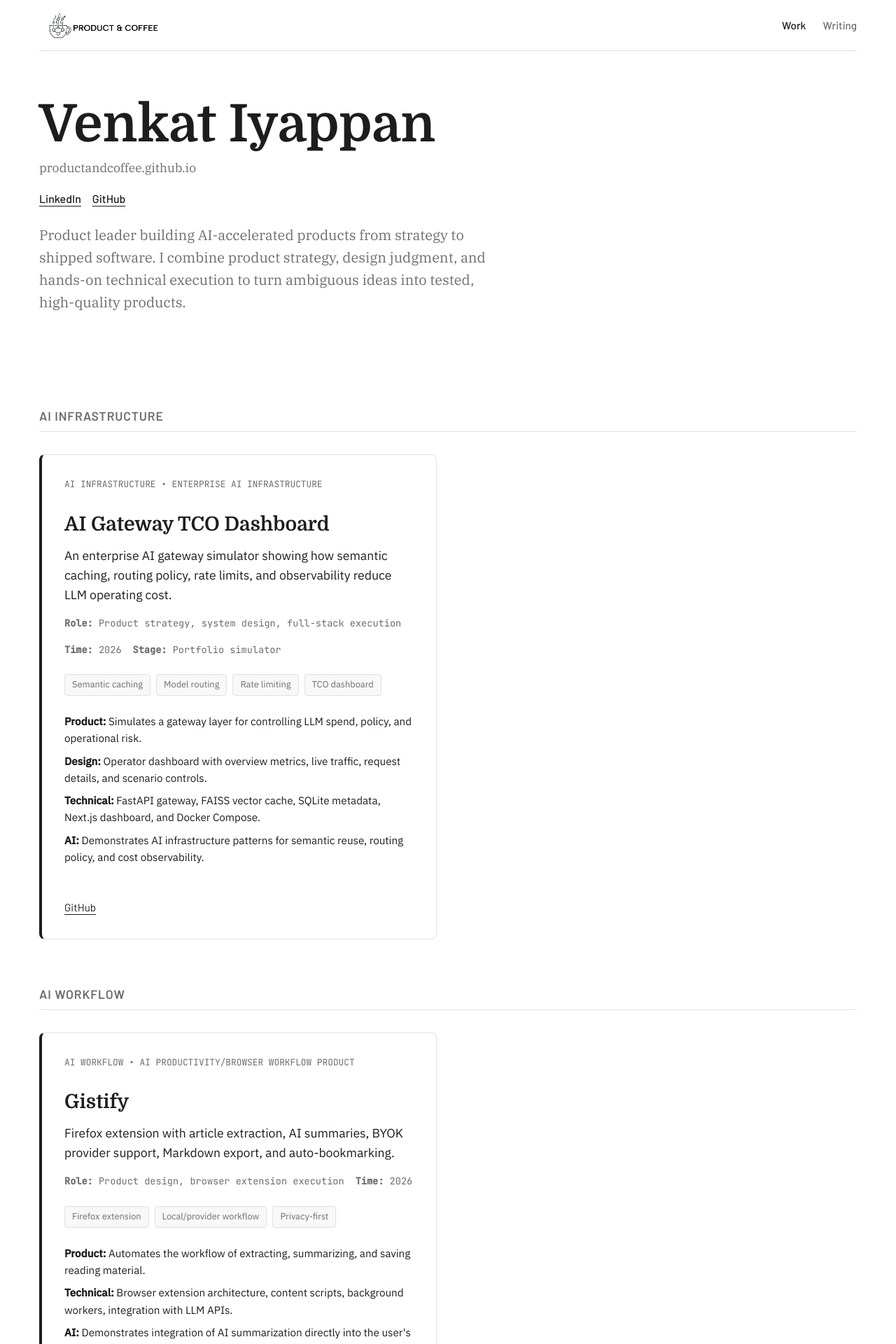
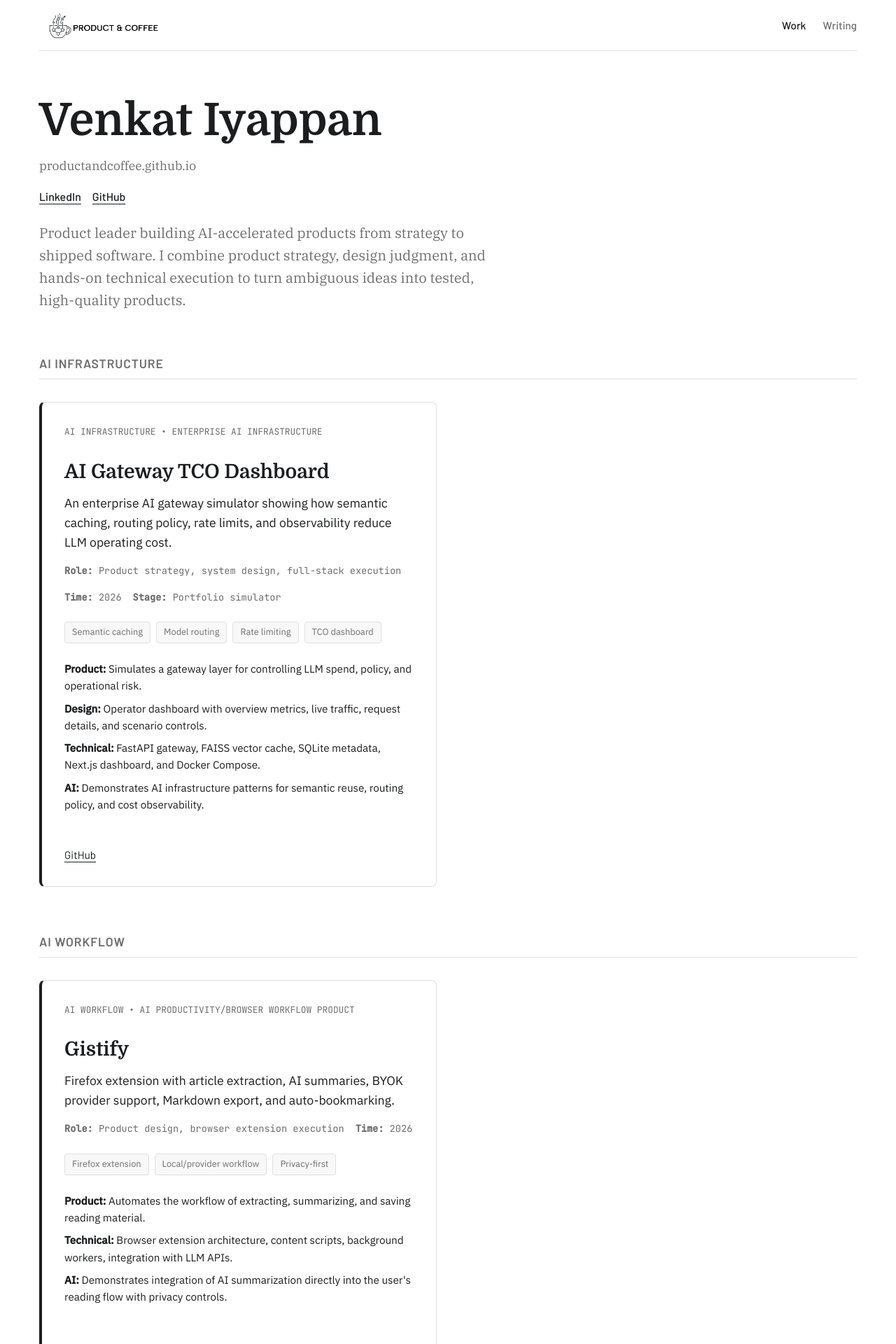
Before and after one commit to ProductAndCoffee/ProductAndCoffee.github.io, a Jekyll site: the page built from index.md, in a window 1280 px wide. Shown: the top 1920 px of the page at 70% size. Built offline with Jekyll 4.4.1, drawn with Linux system fonts in a browser that asks for light colours.

Commit message:
Fix UI feedback: match heading sizes and reduce whitespace

```diff
--- a/public/css/portfolio.css
+++ b/public/css/portfolio.css
@@ -75,7 +75,7 @@ body.portfolio-page {
 }
 
 .portfolio-hero {
-  padding: 64px 0;
+  padding: 64px 0 24px 0;
 }
 
 .portfolio-hero-subtext {
@@ -105,11 +105,11 @@ body.portfolio-page {
 
 .portfolio-title {
   font-family: var(--font-heading);
-  font-size: 74px;
+  font-size: 64px;
   font-weight: 700;
-  margin: 0 0 16px 0;
+  line-height: 1.1;
   color: var(--color-text-primary);
-  line-height: 1.1;
+  margin: 0 0 24px 0;
 }
 
 .portfolio-lede {
@@ -125,7 +125,7 @@ body.portfolio-page {
   text-transform: uppercase;
   letter-spacing: 0.05em;
   color: var(--color-text-muted);
-  margin: 48px 0 32px;
+  margin: 16px 0 32px;
   border-bottom: 1px solid var(--color-border);
   padding-bottom: 8px;
 }
```
